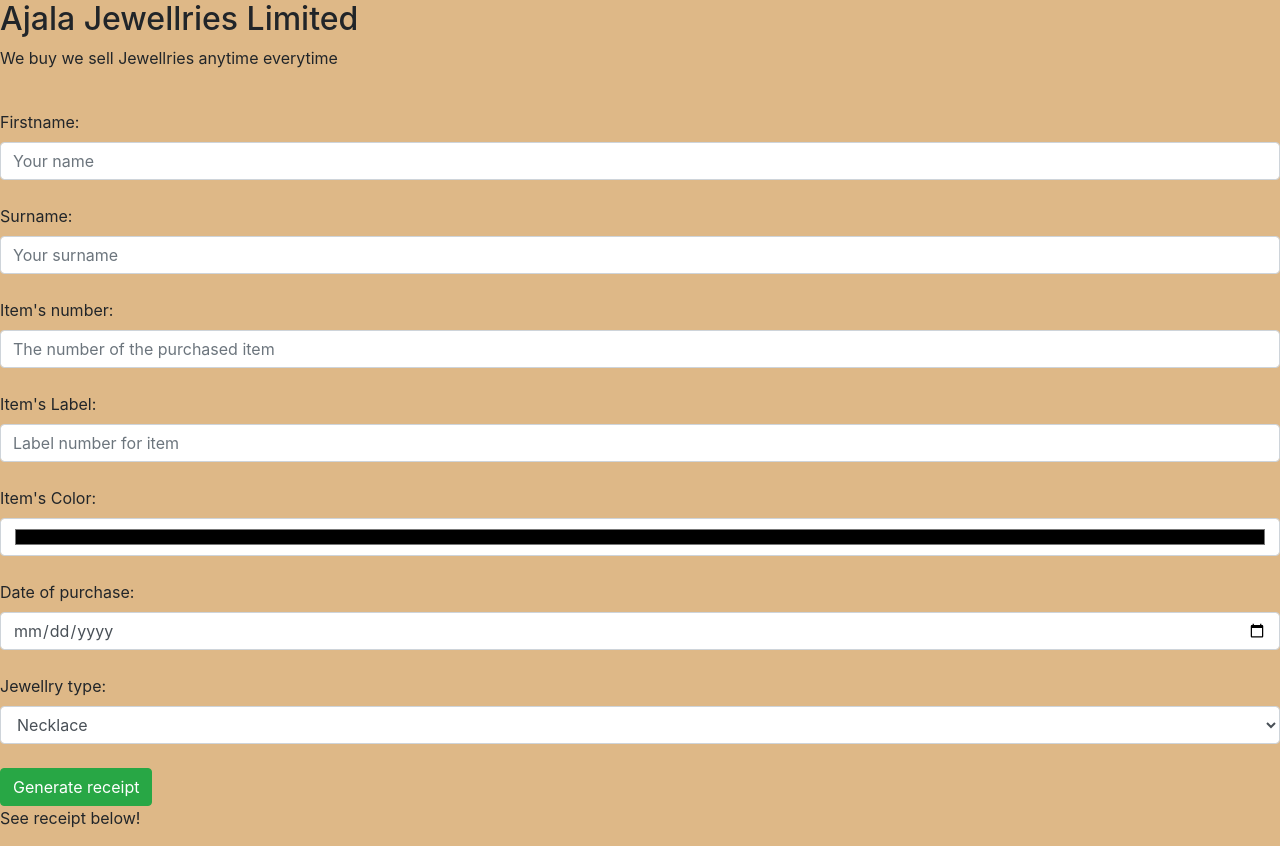
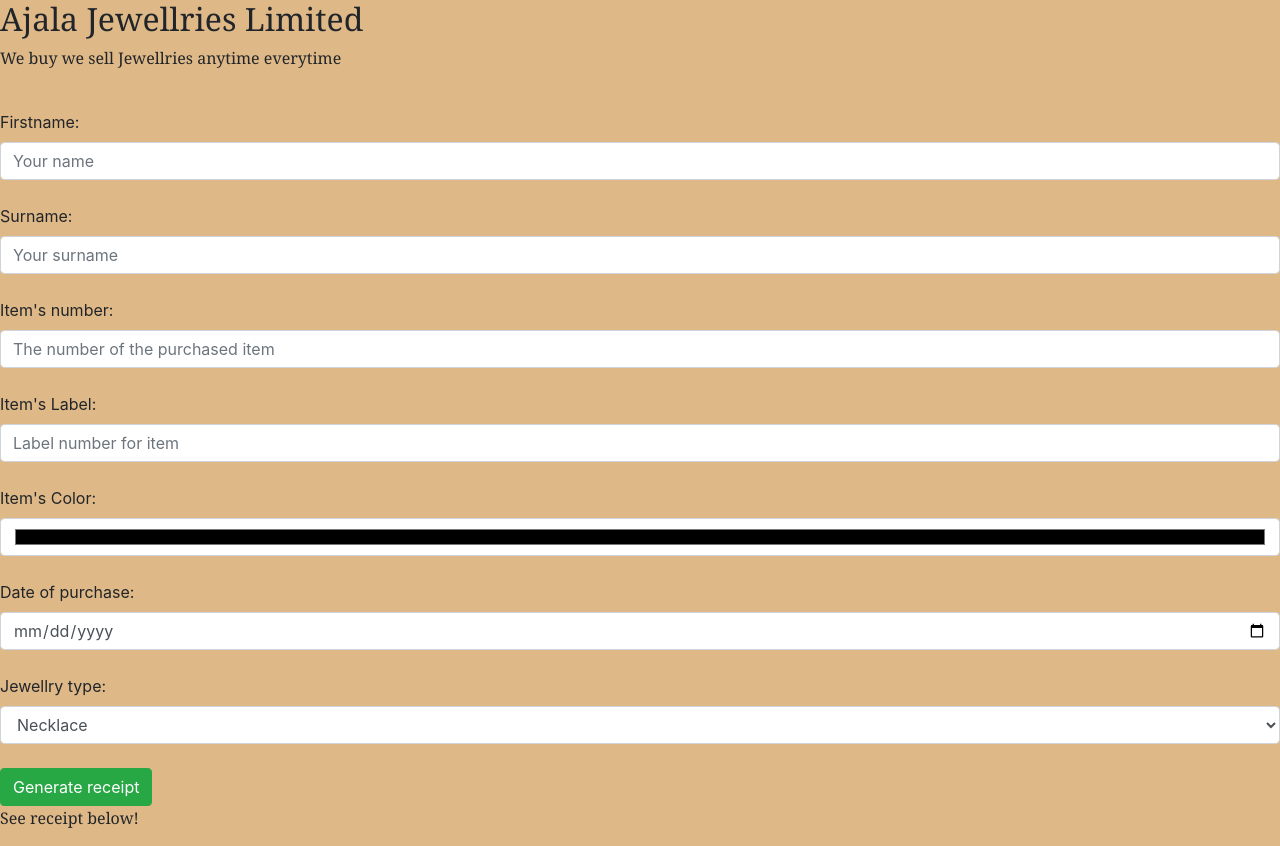
Before and after one commit to Emzzy241/Ajala-Stores-Online-marketplace-, a plain HTML site: page index.html in a window 1280 px wide. Drawn offline with Linux system fonts and the light colour scheme.

Commit message:
new changes

```diff
--- a/css/styles.css
+++ b/css/styles.css
@@ -5,3 +5,7 @@ body{
     display: none;
     background-color: green;
 }
+
+h2, p{
+    font-family: Georgia, 'Times New Roman', Times, serif;
+}
```
Also changed, not shown: 1 other file.
